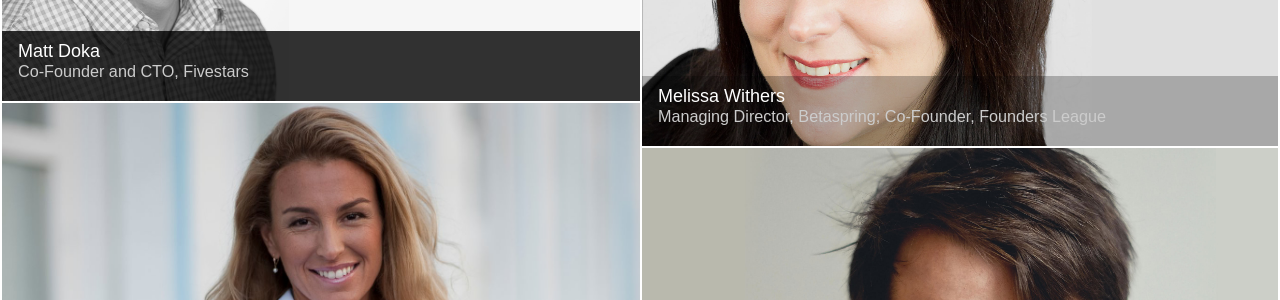
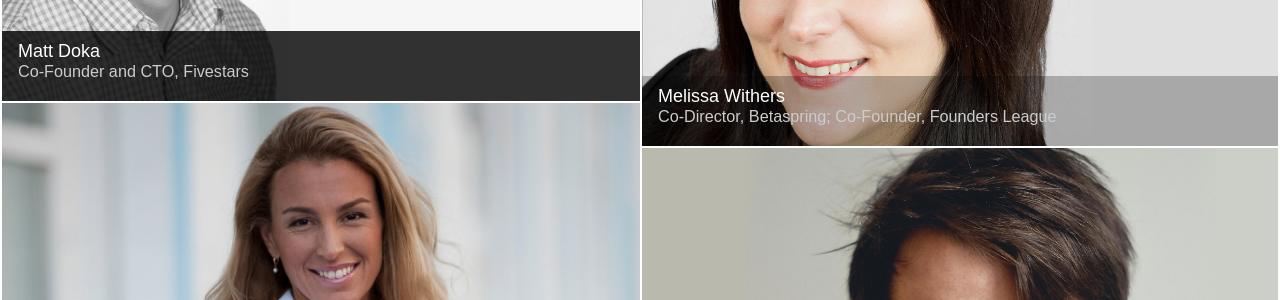
Before and after one commit to hackatbrown/2016.startupatbrown.org, a Jekyll site: the page built from index.html, in a window 1280 px wide and 900 px high, scrolled down 2034 px. Shown: the part 153-453 px from the top of the window. Built offline with Jekyll 4.4.1, drawn with Linux system fonts in a browser that asks for light colours; nearby versions of some CDN libraries.

Commit message:
shorten melissa description to fit mobile

```diff
--- a/index.html
+++ b/index.html
@@ -109,7 +109,7 @@ css:
       <li id="melissa">
         <div class="speaker-label">
           <p class="speaker-name">Melissa Withers</p>
-          <p class="speaker-description">Managing Director, Betaspring; Co-Founder, Founders League</p>
+          <p class="speaker-description">Co-Director, Betaspring; Co-Founder, Founders League</p>
         </div>
       </li>
       <li id="eveline">
```
